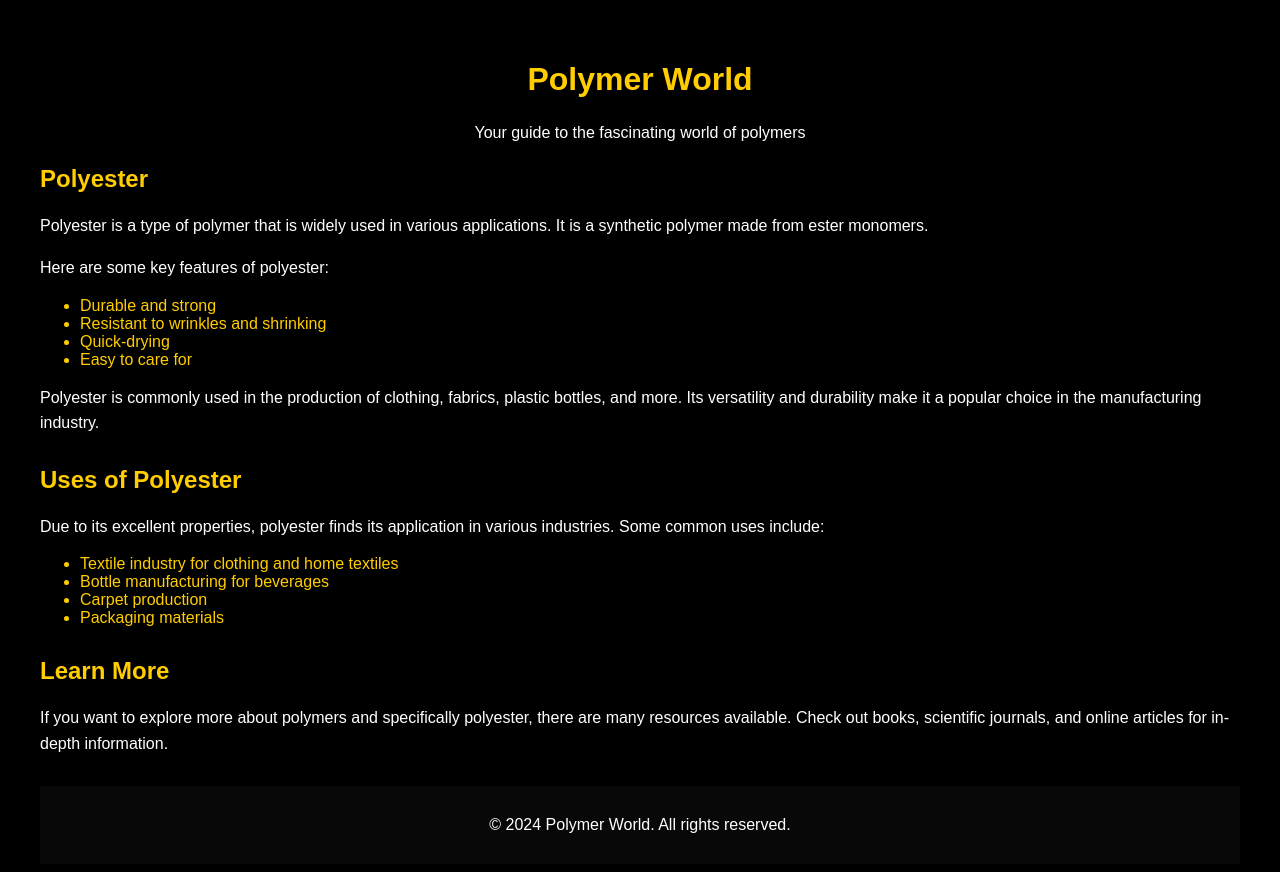
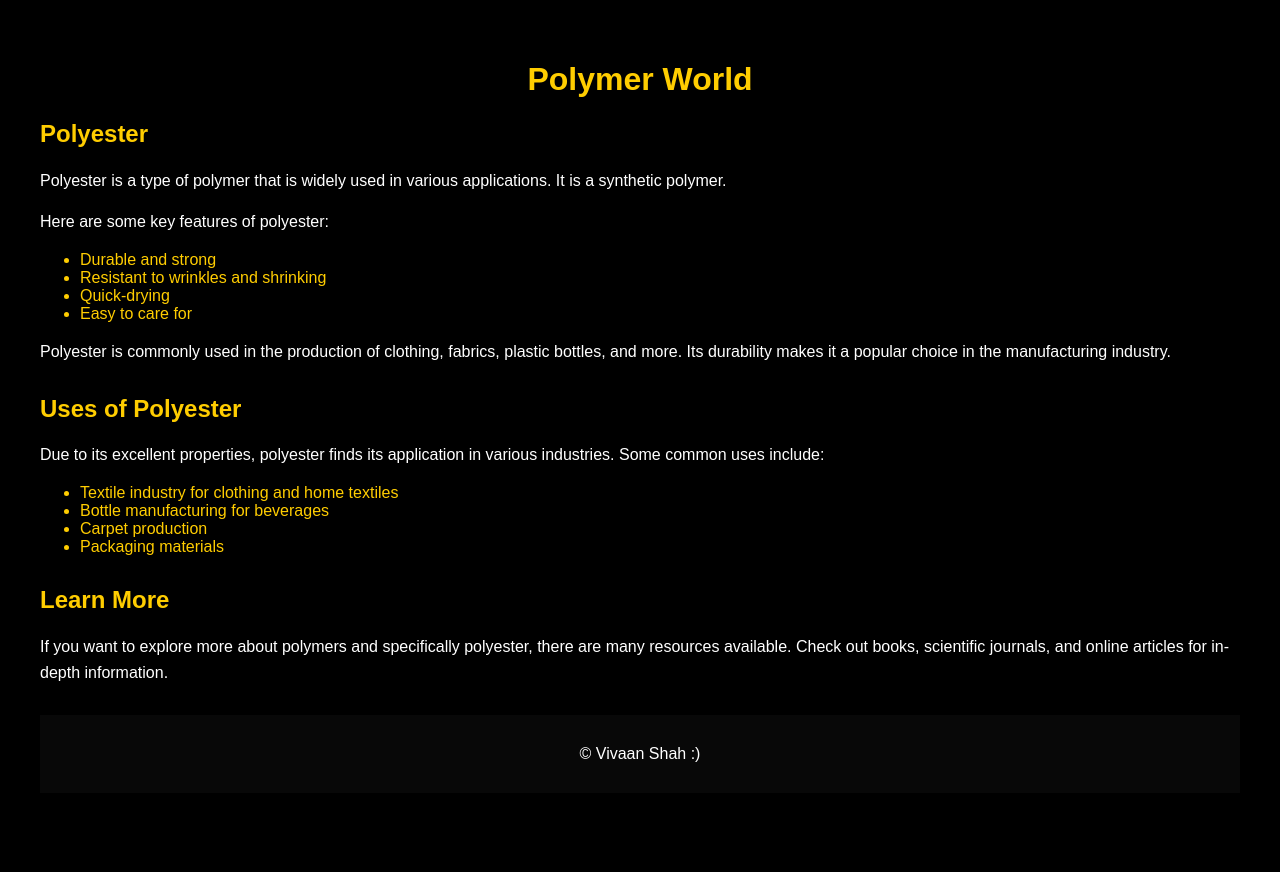
Before and after one commit to Vivexplorer/PolymerPolyster, a plain HTML site: page index.html in a window 1280 px wide. After the commit the page ends 833 px from the top, so only its background shows below. Drawn offline with Linux system fonts and the light colour scheme.

Commit message:
Update index.html

```diff
--- a/index.html
+++ b/index.html
@@ -48,13 +48,11 @@
 <body>
     <header>
         <h1>Polymer World</h1>
-        <p>Your guide to the fascinating world of polymers</p>
     </header>
 
     <section id="polyester-section">
         <h2>Polyester</h2>
-        <p>Polyester is a type of polymer that is widely used in various applications. It is a synthetic polymer made from
-            ester monomers.</p>
+        <p>Polyester is a type of polymer that is widely used in various applications. It is a synthetic polymer.</p>
 
         <p>Here are some key features of polyester:</p>
         <ul>
@@ -64,8 +62,7 @@
             <li>Easy to care for</li>
         </ul>
 
-        <p>Polyester is commonly used in the production of clothing, fabrics, plastic bottles, and more. Its versatility
-            and durability make it a popular choice in the manufacturing industry.</p>
+        <p>Polyester is commonly used in the production of clothing, fabrics, plastic bottles, and more. Its durability makes it a popular choice in the manufacturing industry.</p>
     </section>
 
     <section id="uses-section">
@@ -87,7 +84,7 @@
     </section>
 
     <footer>
-        <p>&copy; 2024 Polymer World. All rights reserved.</p>
+        <p>&copy; Vivaan Shah :) </p>
     </footer>
 </body>
 
```
